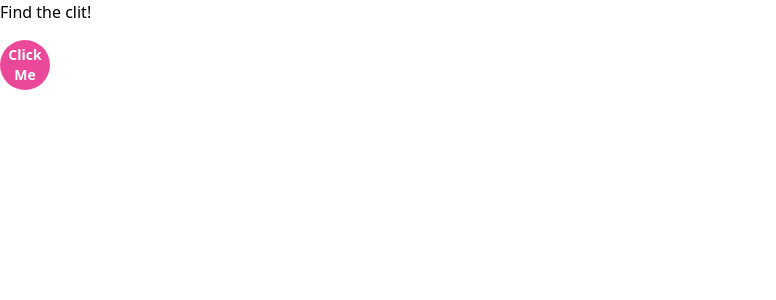
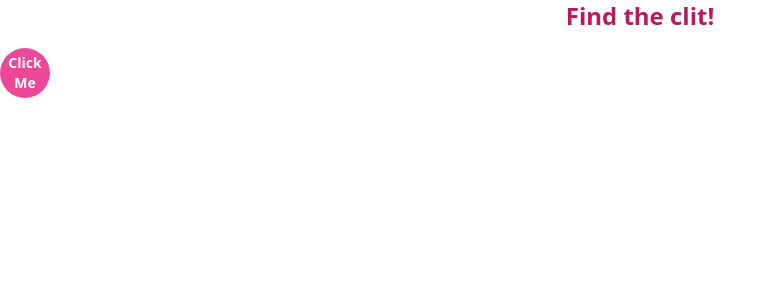
Before and after one commit to Teach-Me-Daddy/rose-halp, a SvelteKit app: page / in a window 1280 px wide. Shown: the top 300 px of the page, without its empty margins (0-776 px from the left). Built offline with nearby package versions, Linux system fonts and the light colour scheme.

Commit message:
just styling title

```diff
--- a/src/routes/+page.svelte
+++ b/src/routes/+page.svelte
@@ -12,7 +12,7 @@
   <!-- Tailwind CSS for styling - r u proud?? -->
   <div class="mb-4">
 <!-- Title -->
-    <p>Find the clit!</p>
+    <p class="text-2xl font-bold text-center text-pink-700">Find the clit!</p>
   </div>
 
   <!-- button moving randomly using inline styles -->
```
